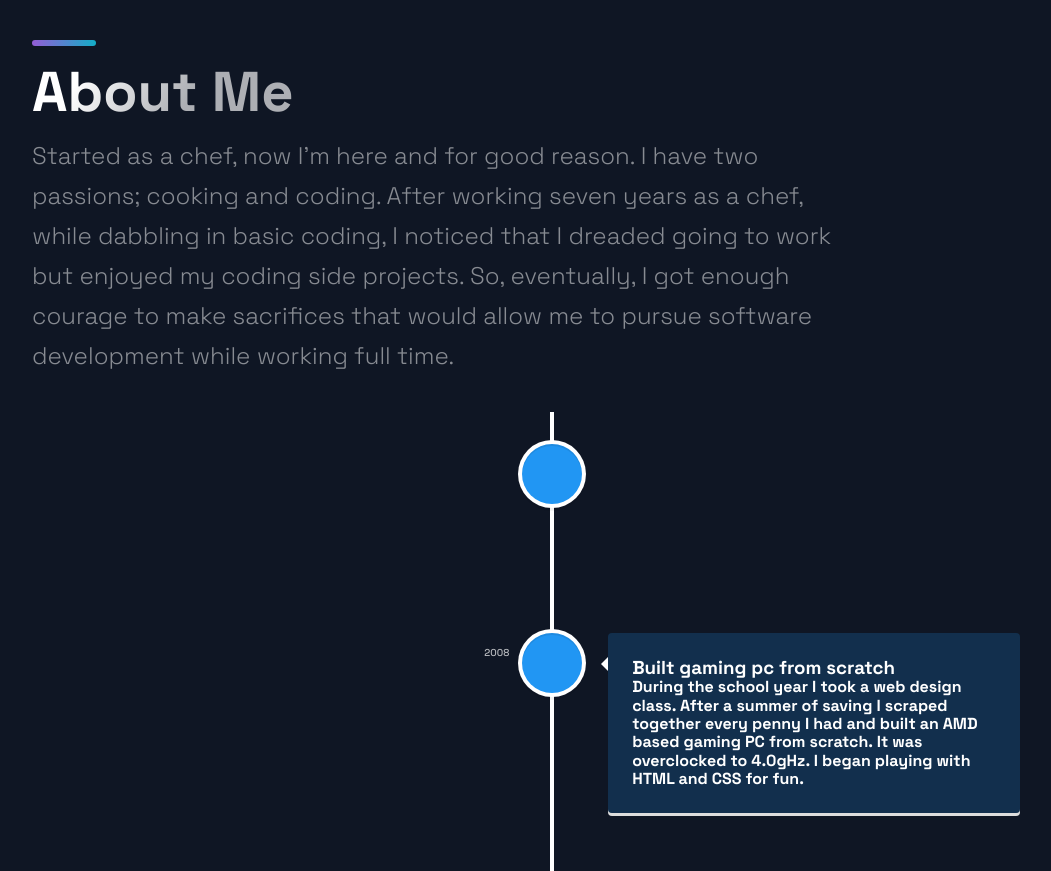
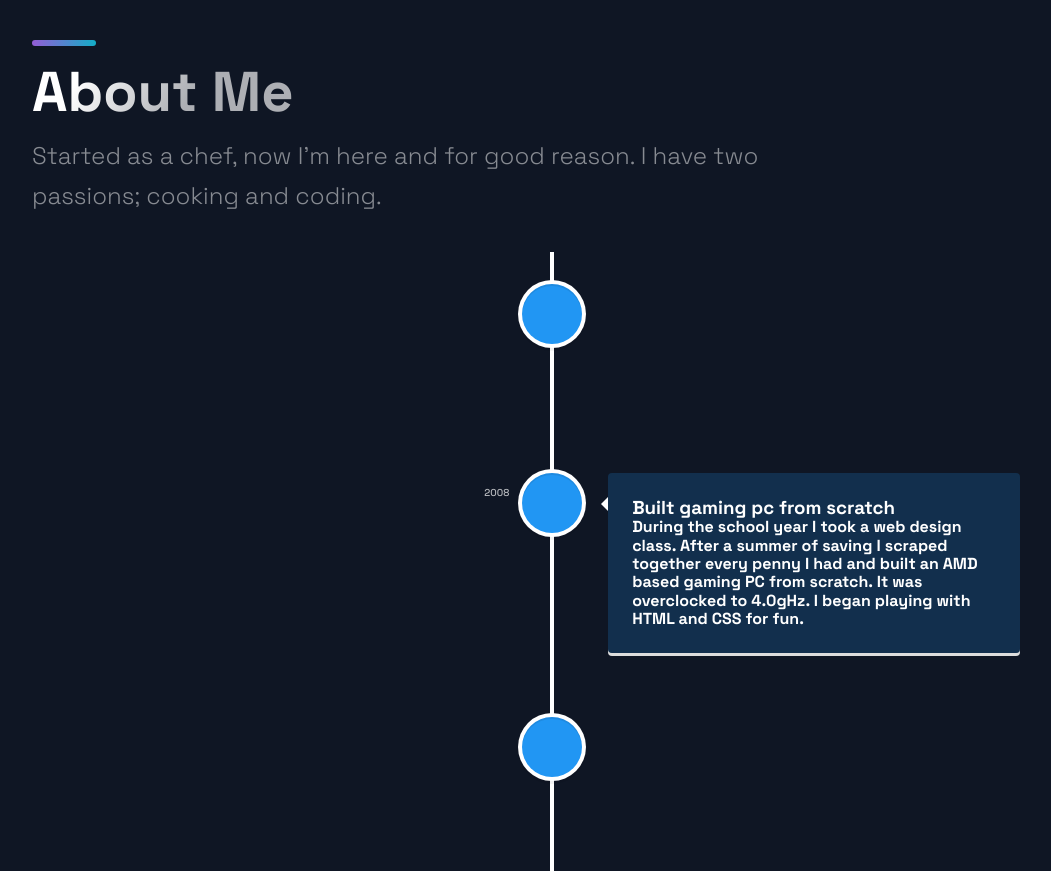
Before and after one commit to qrsmaq/dark-portfolio, a Next.js app: page / in a window 1280 px wide. Shown: the part 2560-3431 px from the top of the page, without its empty margins (88-1139 px from the left). Built offline with nearby package versions, Linux system fonts and the light colour scheme.

Commit message:
changed timeline

```diff
--- a/src/components/TimeLine/TimeLine.js
+++ b/src/components/TimeLine/TimeLine.js
@@ -33,11 +33,7 @@ const Timeline = () => {
       <SectionTitle>About Me</SectionTitle>
       <SectionText>
         Started as a chef, now I'm here and for good reason. I have two
-        passions; cooking and coding. After working seven years as a chef, while
-        dabbling in basic coding, I noticed that I dreaded going to work but
-        enjoyed my coding side projects. So, eventually, I got enough courage to
-        make sacrifices that would allow me to pursue software development while
-        working full time.
+        passions; cooking and coding.
       </SectionText>
       <VerticalTimeline>
         {TimeLineData.map((item, index) => (
```
